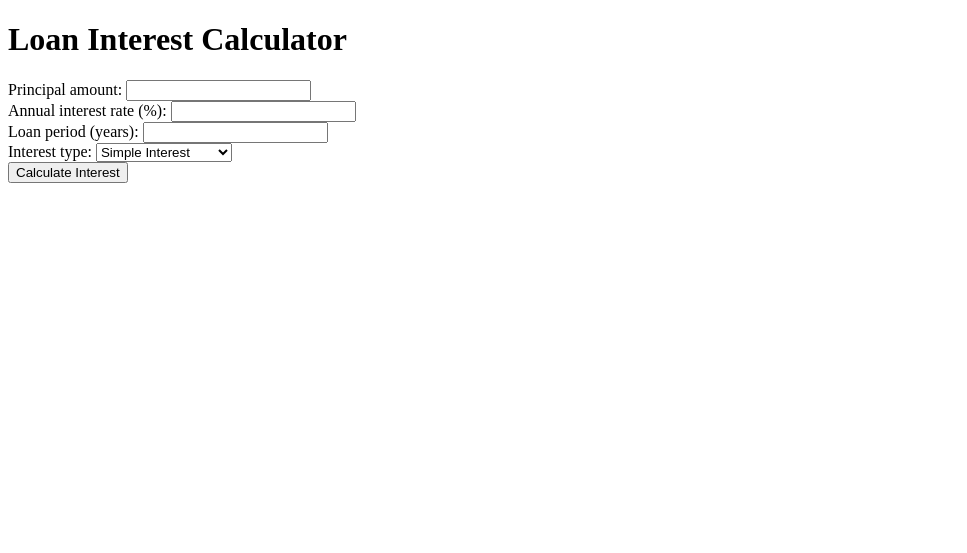
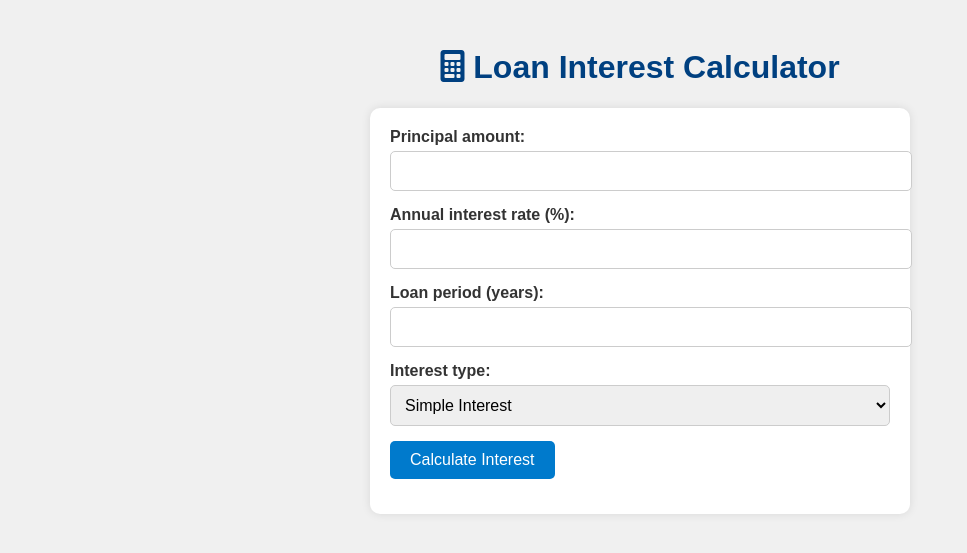
Before and after one commit to darylbart/Loan-Management-Python-Application, a Flask app: page / in a window 1280 px wide. Shown: the top 553 px of the page, without its empty margins (0-967 px from the left). Run offline with Flask 3, Linux system fonts and the light colour scheme.

Commit message:
style css for index

```diff
--- a/templates/index.html
+++ b/templates/index.html
@@ -2,26 +2,95 @@
 <html>
 <head>
     <title>Loan Interest Calculator</title>
+    <link rel="stylesheet" href="https://cdnjs.cloudflare.com/ajax/libs/font-awesome/6.0.0-beta3/css/all.min.css" crossorigin="anonymous" />
+    <style>
+        body {
+            font-family: Arial, sans-serif;
+            padding: 20px;
+            color: #333;
+            background-color: #f0f0f0;
+        }
+
+        h1 {
+            color: #004080;
+            text-align: center;
+        }
+
+        .calculator-container {
+            max-width: 500px;
+            margin: 0 auto;
+            padding: 20px;
+            background-color: #fff;
+            border-radius: 10px;
+            box-shadow: 0 0 10px rgba(0, 0, 0, 0.1);
+        }
+
+        .form-group {
+            margin-bottom: 15px;
+        }
+
+        .form-group label {
+            display: block;
+            font-weight: bold;
+            margin-bottom: 5px;
+        }
+
+        .form-group input, .form-group select {
+            width: 100%;
+            padding: 10px;
+            border: 1px solid #ccc;
+            border-radius: 5px;
+            font-size: 16px;
+        }
+
+        .form-group .submit-btn {
+            width: auto;
+            padding: 10px 20px;
+            font-size: 16px;
+            border: none;
+            color: #fff;
+            background-color: #007acc;
+            cursor: pointer;
+            border-radius: 5px;
+        }
+
+        .form-group .submit-btn:hover {
+            background-color: #005a88;
+        }
+    </style>
 </head>
 <body>
-    <h1>Loan Interest Calculator</h1>
+    <h1><i class="fas fa-calculator"></i> Loan Interest Calculator</h1>
+
+    <div class="calculator-container">
         <form action="/" method="post">
+            <div class="form-group">
                 <label for="principal">Principal amount:</label>
-        <input type="number" id="principal" name="principal" required><br>
+                <input type="number" id="principal" name="principal" required>
+            </div>
 
+            <div class="form-group">
                 <label for="interest_rate">Annual interest rate (%):</label>
-        <input type="number" id="interest_rate" name="interest_rate" step="0.01" required><br>
+                <input type="number" id="interest_rate" name="interest_rate" step="0.01" required>
+            </div>
 
+            <div class="form-group">
                 <label for="loan_period">Loan period (years):</label>
-        <input type="number" id="loan_period" name="loan_period" required><br>
+                <input type="number" id="loan_period" name="loan_period" required>
+            </div>
 
+            <div class="form-group">
                 <label for="interest_type">Interest type:</label>
                 <select id="interest_type" name="interest_type">
                     <option value="simple">Simple Interest</option>
                     <option value="compound">Compound Interest</option>
-        </select><br>
+                </select>
+            </div>
 
-        <input type="submit" value="Calculate Interest">
+            <div class="form-group">
+                <input type="submit" value="Calculate Interest" class="submit-btn">
+            </div>
         </form>
+    </div>
 </body>
 </html>
```
Lines whose indentation alone changed are shown as unchanged.
